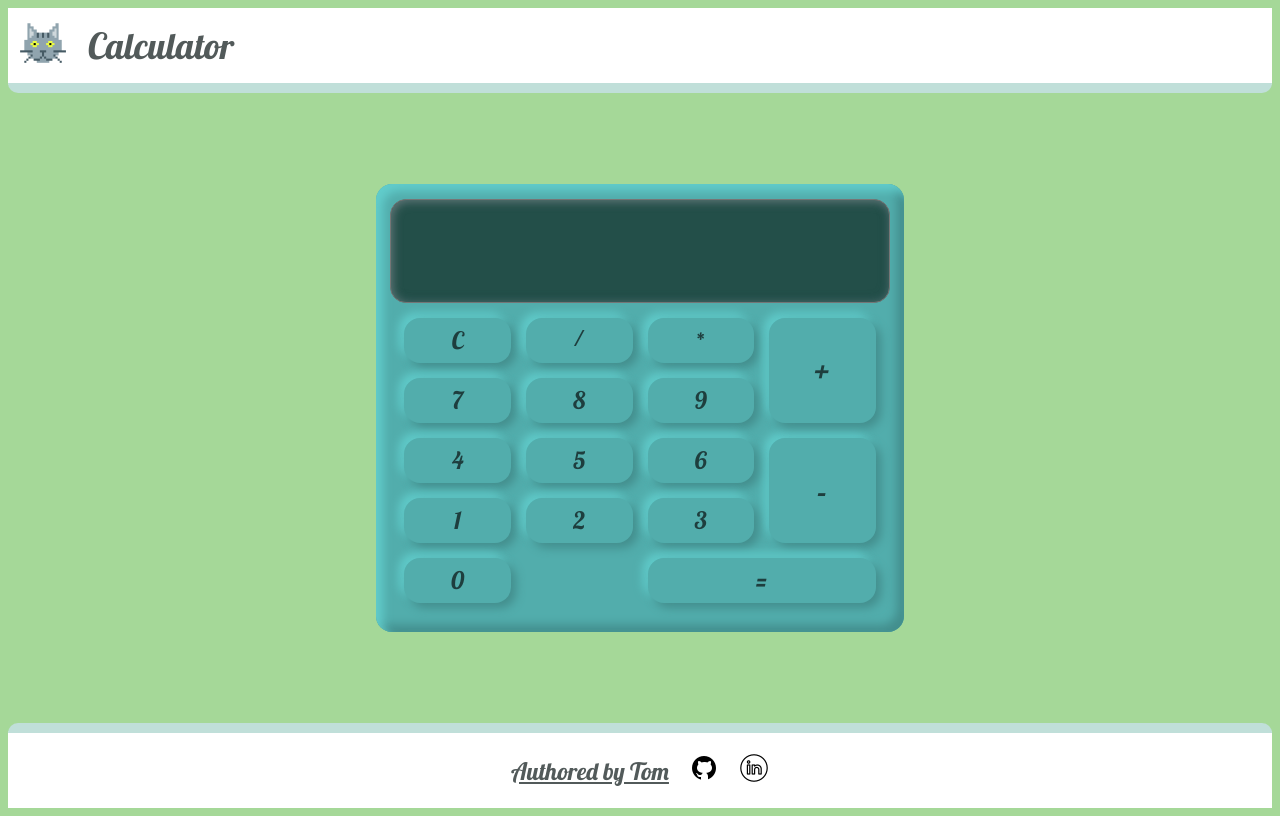
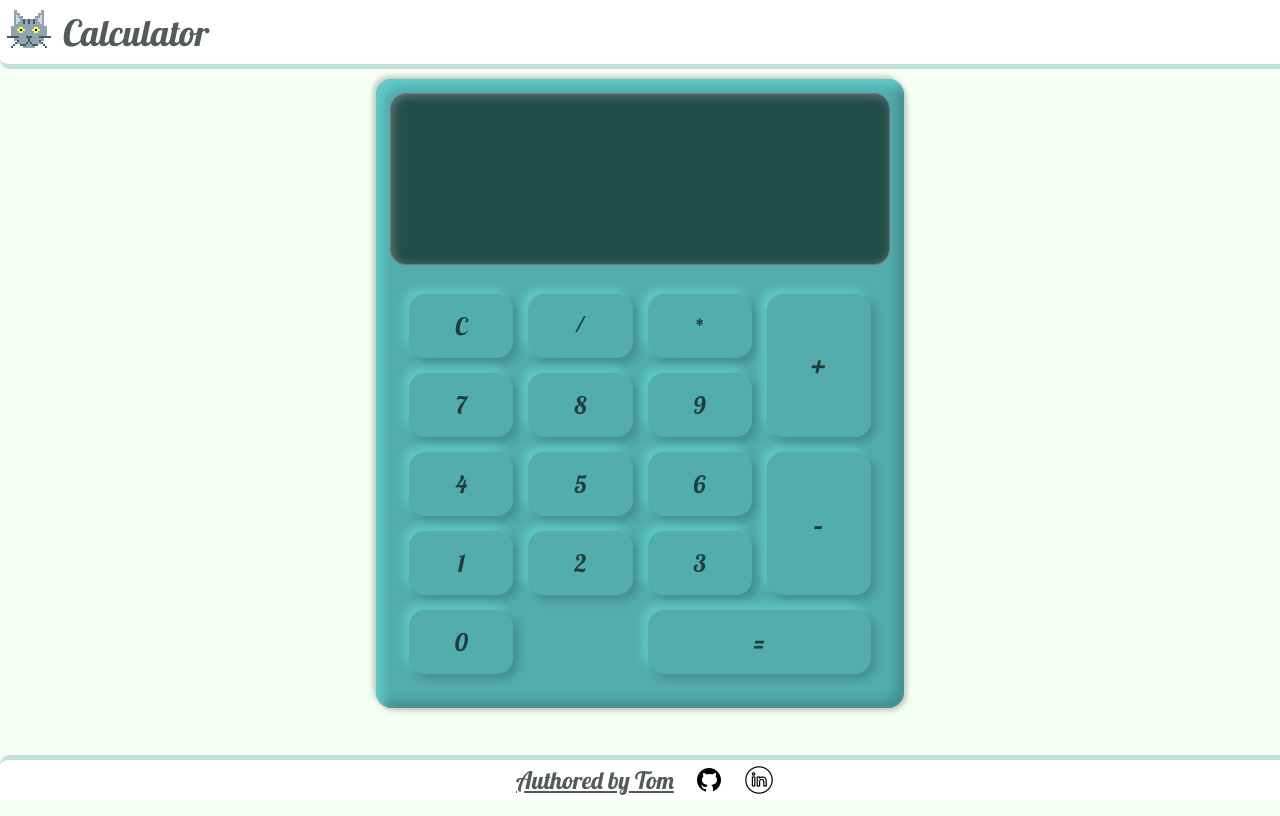
Before and after one commit to MichaelColeman/Calculator, a plain HTML site: page index.html in a window 1280 px wide. Drawn offline with Linux system fonts and the light colour scheme.

Commit message:
Add mobile screen website layout

```diff
--- a/index.html
+++ b/index.html
@@ -11,7 +11,9 @@
   <body>
     <header>
       <div class="logo-container">
-        <img class="logoImage" src="./img/icons8-pixel-cat-48.png" alt="Cat shaped logo" />
+        <div class="image-container">
+          <img src="./img/icons8-pixel-cat-48.png" alt="Cat shaped logo" />
+        </div>
         <div class="logo">Calculator</div>
       </div>
     </header>
--- a/style.css
+++ b/style.css
@@ -1,19 +1,16 @@
 @import url('https://fonts.googleapis.com/css2?family=Lobster&display=swap');
 
 :root {
-  --main-color: #62ad52;
   --button-text-color: #030303a6;
   --calc-screen-color: #0303037c;
-  --secondary-color: #525a5a;
-  --main-background-color: #a5d898;
+  --main-text-color: #525a5a;
+  --main-background-color: #f5fff2;
   --border-color: #c0dfd9;
   --header-footer-color: rgb(255, 255, 255);
   --calc-main-color: #52adac;
   --calc-light-shadow: #61cccb;
   --calc-dark-shadow: #438e8d;
   --border-radius: 16px;
-
-  margin: 0;
   padding: 0;
   font-size: 24px;
   font-family: 'Lobster', cursive;
@@ -23,19 +20,21 @@ body {
   display: flex;
   flex-direction: column;
   justify-content: space-between;
+  margin: 0;
   background: var(--main-background-color);
-  min-height: 100vh;
 }
 
 .calc {
   display: grid;
-  grid-template-rows: 1fr 3fr;
-  margin: auto;
-  box-shadow: inset 7px 7px 10px var(--calc-light-shadow), inset -7px -7px 10px var(--calc-dark-shadow);
+  grid-template-rows: 1fr 2.5fr;
+  margin: 10px auto auto auto;
+  box-shadow: inset 7px 7px 10px var(--calc-light-shadow), inset -7px -7px 10px var(--calc-dark-shadow),
+    3px 3px 5px rgba(0, 0, 0, 0.2), -3px -3px 5px rgba(0, 0, 0, 0.2);
   border-radius: var(--border-radius);
   background-color: var(--calc-main-color);
   padding: 0.6rem;
   max-width: 500px;
+  height: 600px;
 }
 
 .screen-container {
@@ -46,25 +45,22 @@ body {
   border: solid 1px rgb(117, 117, 117);
   border-radius: var(--border-radius);
   background: #06140b9c;
+  padding-right: 0.8rem;
   color: #021403c2;
 }
 
-.top-screen {
-  padding-right: 0.8rem;
-}
-
 .bottom-screen {
-  padding-right: 0.8rem;
   font-size: 2rem;
 }
 
 .btn-container {
   display: grid;
-  grid: repeat(5, minmax(45px, 1fr)) / repeat(4, minmax(35px, 1fr));
+  grid: repeat(5, minmax(50px, 1fr)) / repeat(4, minmax(35px, 1fr));
   align-items: stretch;
   justify-items: stretch;
   gap: 15px;
-  padding: 0.6rem;
+  margin-top: 10px;
+  padding: 0.8rem;
 }
 
 .btn-container button {
@@ -113,19 +109,13 @@ button[value='*'] {
   display: flex;
   align-content: center;
   align-items: stretch;
+  gap: 10px;
 }
 
 .logo {
   align-self: center;
-  padding: 10px;
-  color: var(--secondary-color);
+  color: var(--main-text-color);
   font-size: 1.5rem;
-}
-
-.logoImage {
-  padding: 10px;
-  width: 50px;
-  height: 50px;
 }
 
 header,
@@ -133,32 +123,33 @@ footer {
   display: flex;
   flex: 0 1 auto;
   background-color: var(--header-footer-color);
+  padding: 5px;
   width: 100%;
-  height: 75px;
 }
 
 header {
-  margin-bottom: 10px;
-  border-bottom: 10px solid var(--border-color);
+  border-bottom: 5px solid var(--border-color);
   border-radius: 0 0 10px 10px;
 }
 
 footer {
-  flex: 0 0 auto;
+  position: absolute;
+  bottom: 0;
   justify-content: center;
   align-items: center;
   gap: 20px;
-  margin-top: 10px;
-  border-top: 10px solid var(--border-color);
+  margin: auto 0 0 0;
+  border-top: 5px solid var(--border-color);
   border-radius: 10px 10px 0 0;
 }
 
 footer p {
-  color: var(--secondary-color);
+  margin: 0;
+  color: var(--main-text-color);
   text-decoration: underline;
 }
 
-footer img {
+footer a {
   width: 30px;
   height: 30px;
 }
@@ -173,8 +164,12 @@ footer img {
   }
 
   .screen-container {
+    box-shadow: none;
     border-radius: 0 0 var(--border-radius) var(--border-radius);
     padding-top: 20px;
+  }
+  .bottom-screen {
+    font-size: 3rem;
   }
 
   header,
```
